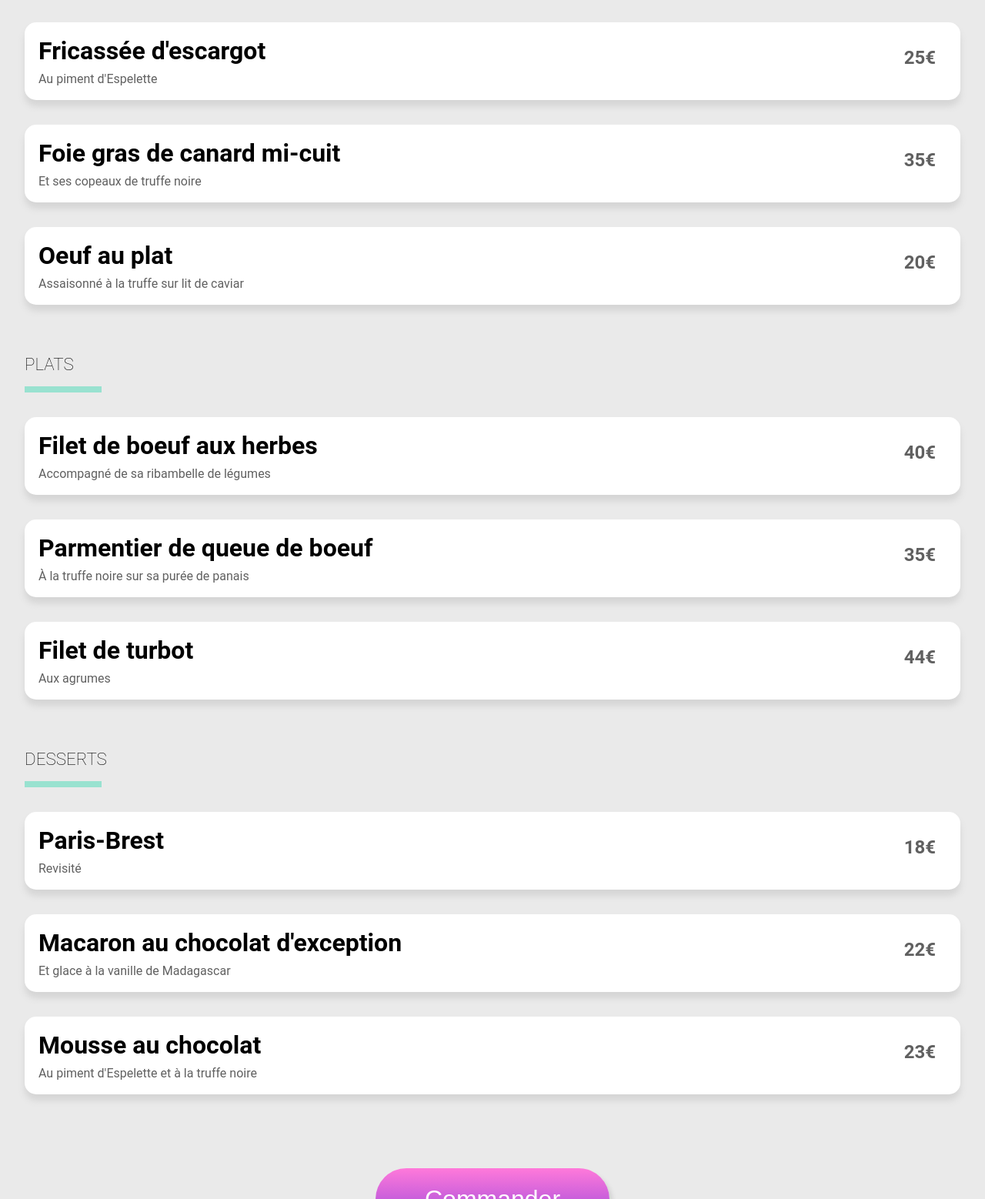
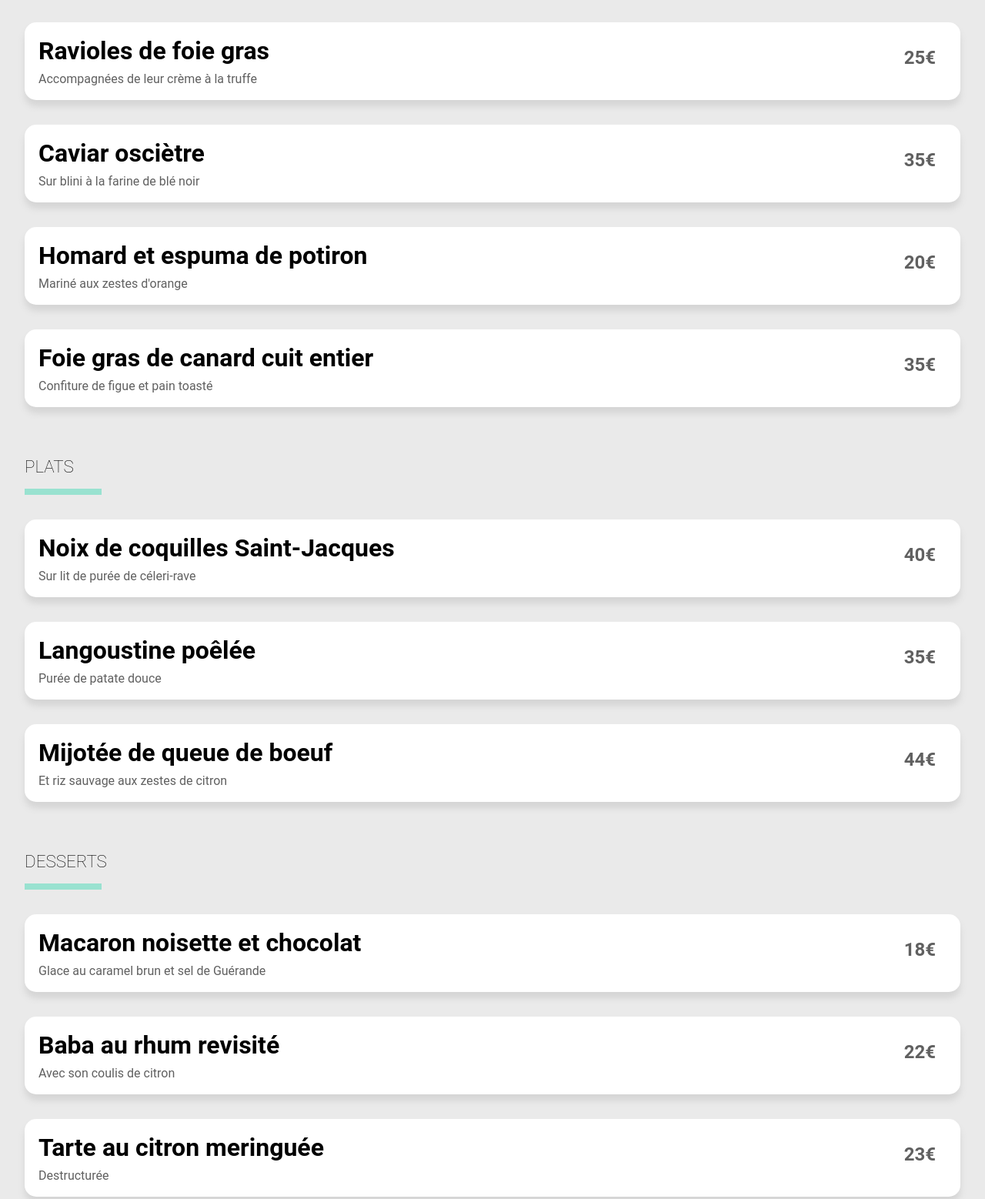
Before and after one commit to dagilo/DamienSmagghe_3_16122020, a website: page enchantee.html in a window 1280 px wide. Shown: the part 708-2266 px from the top of the page at 77% size. Drawn offline with Linux system fonts and the light colour scheme.

Commit message:
complete menu & pages

```diff
--- a/enchantee.html
+++ b/enchantee.html
@@ -28,8 +28,8 @@
                         <hr>
                         <div class="card_container--page card-menu">
                             <hgroup>
-                                <h3>Fricassée d'escargot</h3>
-                                <p>Au piment d'Espelette</p>
+                                <h3>Ravioles de foie gras</h3>
+                                <p>Accompagnées de leur crème à la truffe</p>
                             </hgroup>
                             <div class="price">
                                 <p>25€</p>
@@ -40,8 +40,8 @@
                         </div>
                         <div class="card_container--page card-menu">
                             <hgroup>
-                                <h3>Foie gras de canard mi-cuit</h3>
-                                <p>Et ses copeaux de truffe noire</p>
+                                <h3>Caviar osciètre</h3>
+                                <p>Sur blini à la farine de blé noir</p>
                             </hgroup>
                             <div class="price">
                                 <p>35€</p>
@@ -52,11 +52,23 @@
                         </div>
                         <div class="card_container--page card-menu">
                             <hgroup>
-                                <h3>Oeuf au plat</h3>
-                                <p>Assaisonné à la truffe sur lit de caviar</p>
+                                <h3>Homard et espuma de potiron</h3>
+                                <p>Mariné aux zestes d'orange</p>
                             </hgroup>
                             <div class="price">
                                 <p>20€</p>
+                            </div>
+                            <div class="caption-check-box">
+                                <i class="fas fa-check-circle"></i>
+                            </div>
+                        </div>
+                        <div class="card_container--page card-menu">
+                            <hgroup>
+                                <h3>Foie gras de canard cuit entier</h3>
+                                <p>Confiture de figue et pain toasté</p>
+                            </hgroup>
+                            <div class="price">
+                                <p>35€</p>
                             </div>
                             <div class="caption-check-box">
                                 <i class="fas fa-check-circle"></i>
@@ -68,8 +80,8 @@
                         <hr>
                         <div class="card_container--page card-menu">
                             <hgroup>
-                                <h3>Filet de boeuf aux herbes</h3>
-                                <p>Accompagné de sa ribambelle de légumes</p>
+                                <h3>Noix de coquilles Saint-Jacques</h3>
+                                <p>Sur lit de purée de céleri-rave</p>
                             </hgroup>
                             <div class="price">
                                 <p>40€</p>
@@ -80,8 +92,8 @@
                         </div>
                         <div class="card_container--page card-menu">
                             <hgroup>
-                                <h3>Parmentier de queue de boeuf</h3>
-                                <p>À la truffe noire sur sa purée de panais</p>
+                                <h3>Langoustine poêlée</h3>
+                                <p>Purée de patate douce</p>
                             </hgroup>
                             <div class="price">
                                 <p>35€</p>
@@ -92,8 +104,8 @@
                         </div>
                         <div class="card_container--page card-menu">
                             <hgroup>
-                                <h3>Filet de turbot</h3>
-                                <p>Aux agrumes</p>
+                                <h3>Mijotée de queue de boeuf</h3>
+                                <p>Et riz sauvage aux zestes de citron</p>
                             </hgroup>
                             <div class="price">
                                 <p>44€</p>
@@ -108,8 +120,8 @@
                         <hr>
                         <div class="card_container--page card-menu">
                             <hgroup>
-                                <h3>Paris-Brest</h3>
-                                <p>Revisité</p>
+                                <h3>Macaron noisette et chocolat</h3>
+                                <p>Glace au caramel brun et sel de Guérande</p>
                             </hgroup>
                             <div class="price">
                                 <p>18€</p>
@@ -120,8 +132,8 @@
                         </div>
                         <div class="card_container--page card-menu">
                             <hgroup>
-                                <h3>Macaron au chocolat d'exception</h3>
-                                <p>Et glace à la vanille de Madagascar</p>
+                                <h3>Baba au rhum revisité</h3>
+                                <p>Avec son coulis de citron</p>
                             </hgroup>
                             <div class="price">
                                 <p>22€</p>
@@ -132,8 +144,8 @@
                         </div>
                         <div class="card_container--page card-menu">
                             <hgroup>
-                                <h3>Mousse au chocolat</h3>
-                                <p>Au piment d'Espelette et à la truffe noire</p>
+                                <h3>Tarte au citron meringuée</h3>
+                                <p>Destructurée</p>
                             </hgroup>
                             <div class="price">
                                 <p>23€</p>
--- a/sass/main.scss
+++ b/sass/main.scss
@@ -420,7 +420,7 @@
       width: 80%;
    }
    .filter_text {
-      padding: 1rem 1rem 1rem 5rem;
+      padding: 2rem 2rem 1rem 5rem;
       font-size: 1.3rem;
    }
    .btn {
```
Also changed, not shown: delice.html (+18 -18 lines), francaise.html (+18 -18 lines), css/style.css.
